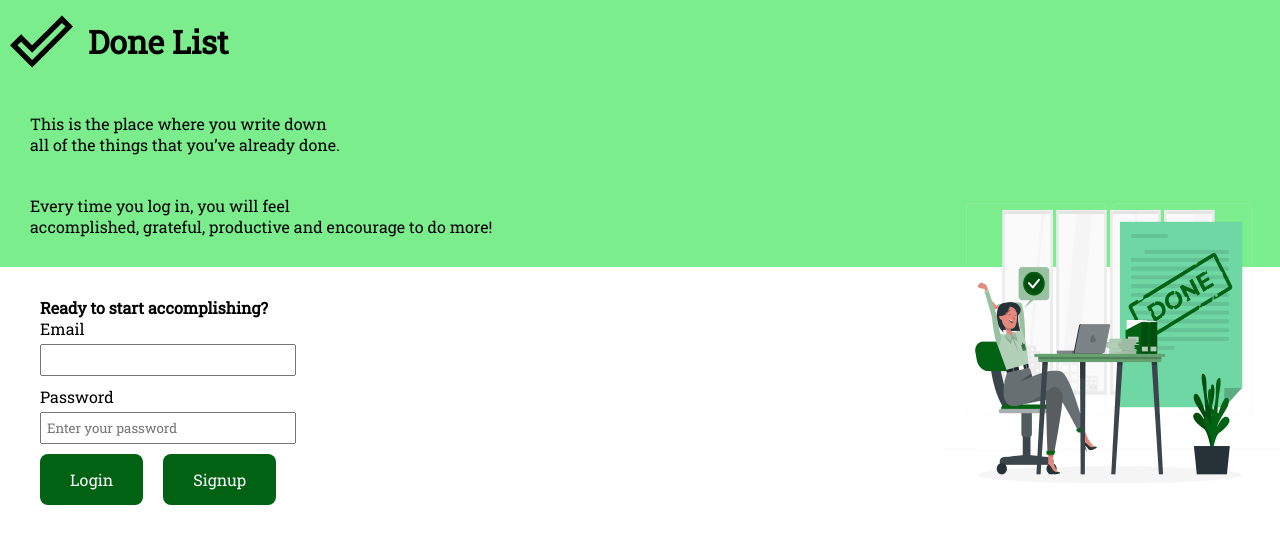
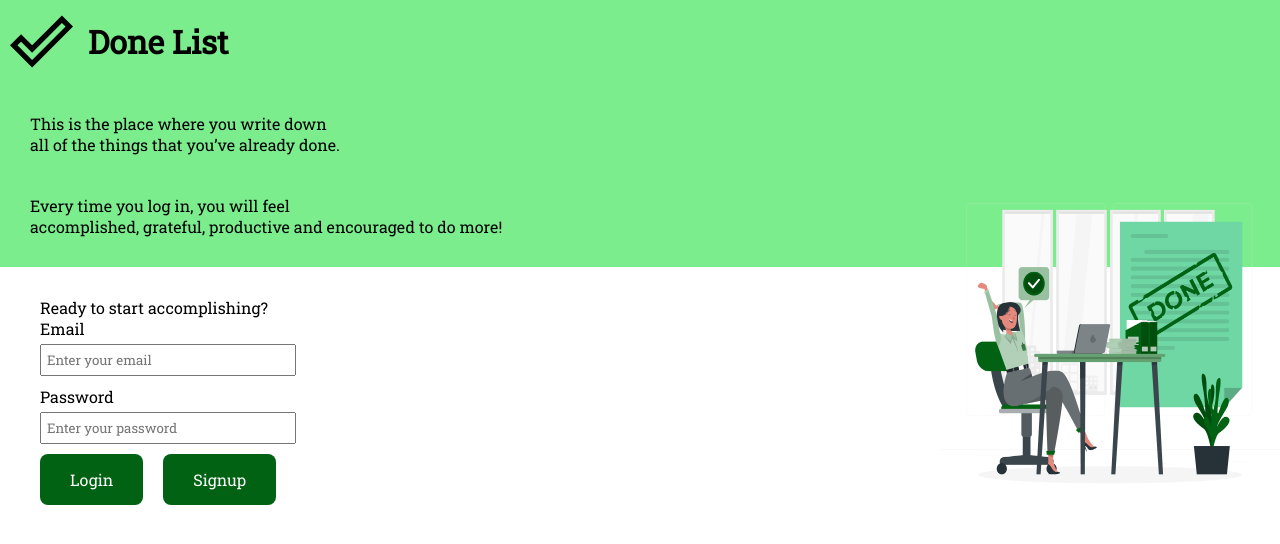
Before and after one commit to saraiovieira/done-list, a React (Create React App) app in the folder client/: page / in a window 1280 px wide. Shown: the top 544 px of the page. Built offline with nearby package versions, Linux system fonts and the light colour scheme; no server answers; the HTML template or start-up script is replaced by a standard one.

Commit message:
fix typo and add placeholder

```diff
--- a/client/src/Pages/Home/Home.jsx
+++ b/client/src/Pages/Home/Home.jsx
@@ -101,12 +101,12 @@ const Home = () => {
         </p>
         <p className="home_paragraph">
           Every time you log in, you will feel <br /> accomplished, grateful,
-          productive and encourage to do more!
+          productive and encouraged to do more!
         </p>
       </article>
       <div className="home__second-section">
         <div className="home__form-section">
-          <p className="home__paragraph-form">Ready to start accomplishing? </p>
+          <p className="home__form-title">Ready to start accomplishing? </p>
           <form className="home__form">
             <label className="home__label" htmlFor="email">
               Email
@@ -118,6 +118,7 @@ const Home = () => {
               id="email"
               value={email}
               onChange={({ target }) => setEmail(target.value)}
+              placeholder="Enter your email"
             />
             {emailError && <p className="error">{emailError}</p>}
             <label className="home__label" htmlFor="password">
@@ -134,7 +135,7 @@ const Home = () => {
               aria-label="password"
             />
             {passwordError && <p className="error">{passwordError}</p>}
-            <div>
+            <div className="home__button-container">
               <button
                 className="home__button"
                 type="button"
```
